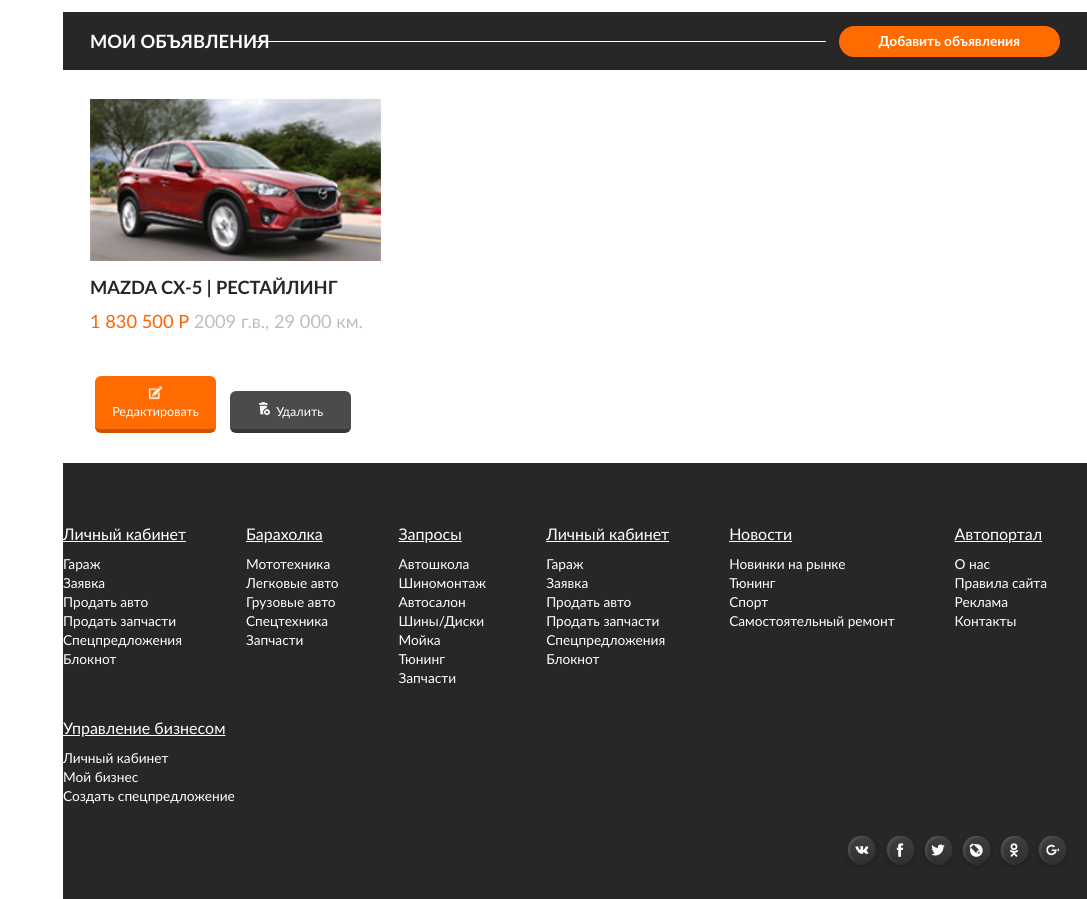
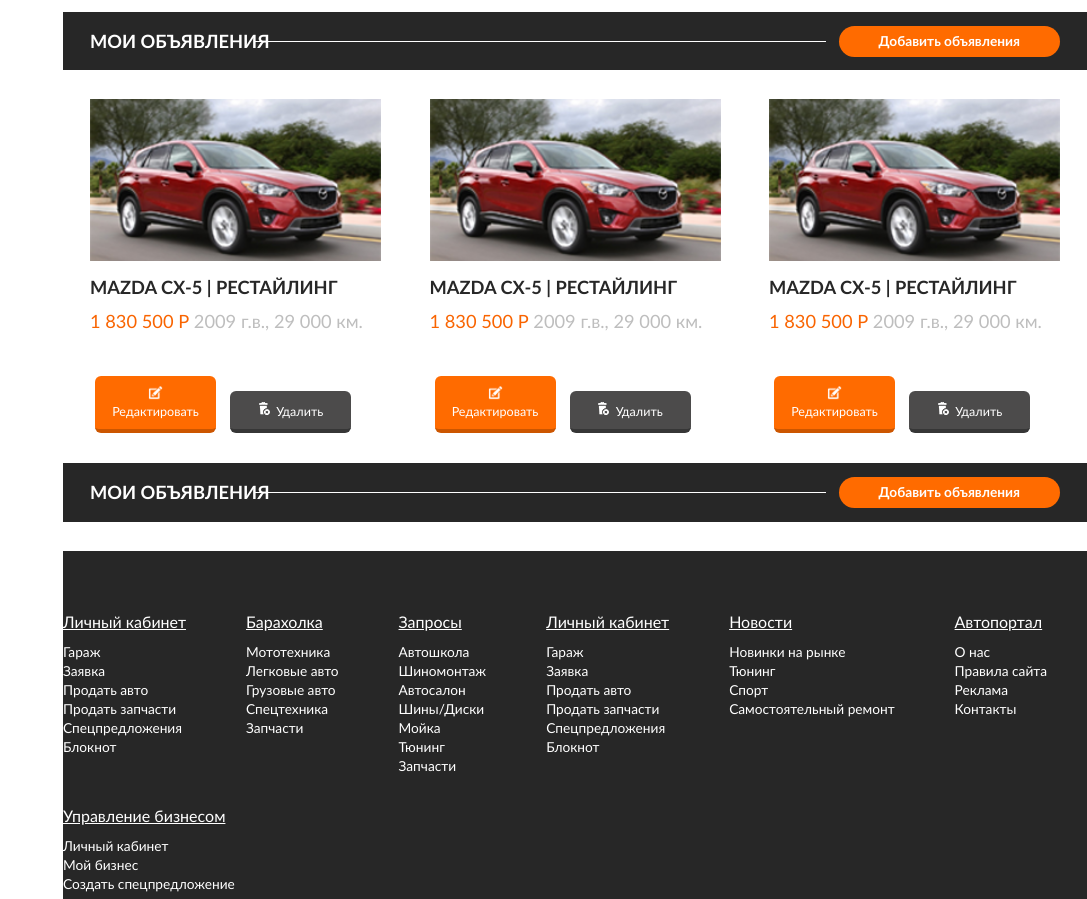
Before and after one commit to Kirbaba/carbax, a website: page cabinet.html in a window 1280 px wide. Shown: the part 1713-2612 px from the top of the page, without its empty margins (193-1280 px from the left). Drawn offline with nearby package versions, Linux system fonts and the light colour scheme.

Commit message:
cabinet next section

```diff
--- a/cabinet.html
+++ b/cabinet.html
@@ -384,6 +384,7 @@
 
             </div>
 
+            <!--open dark cabinet title-->
             <div class="cabinet__dark">
 
                 <div class="container">
@@ -398,6 +399,7 @@
                 </div>
 
             </div>
+            <!--close  dark cabinet title-->
 
             <div class="container">
                 <div class="cabinet__box">
@@ -431,12 +433,79 @@
 
                         </div>
 
+                        <div class="cabinet__container--item">
+
+                            <div class="cabinet__container--img">
+                                <img src="img/mazda_cx5.png" alt="">
+                            </div>
+
+                            <div class="cabinet__container--descr">
+
+                                <span class="title">Mazda CX-5 | Рестайлинг</span>
+
+                                <p class="price"><span>1 830 500 Р</span> 2009 г.в., 29 000 км.</p>
+
+                            </div>
+
+                            <a href="#" class="btn home-fleamarket__new btn_controls_active">
+                                <span class="editing"></span>
+                                Редактировать
+                            </a>
+
+                            <a href="#" class="btn home-fleamarket__top">
+                                <span class="delete"></span>
+                                Удалить
+                            </a>
+
+                        </div>
+
+                        <div class="cabinet__container--item">
+
+                            <div class="cabinet__container--img">
+                                <img src="img/mazda_cx5.png" alt="">
+                            </div>
+
+                            <div class="cabinet__container--descr">
+
+                                <span class="title">Mazda CX-5 | Рестайлинг</span>
+
+                                <p class="price"><span>1 830 500 Р</span> 2009 г.в., 29 000 км.</p>
+
+                            </div>
+
+                            <a href="#" class="btn home-fleamarket__new btn_controls_active">
+                                <span class="editing"></span>
+                                Редактировать
+                            </a>
+
+                            <a href="#" class="btn home-fleamarket__top">
+                                <span class="delete"></span>
+                                Удалить
+                            </a>
+
+                        </div>
+
                     </div>
                     <!--close cabinet container-->
-
                 </div>
             </div>
 
+            <!--open dark cabinet title-->
+            <div class="cabinet__dark">
+
+                <div class="container">
+                    <div class="cabinet__box--head-dark">
+
+                        <h3 class="cabinet__box--title">Мои объявления</h3>
+
+                        <button class="cabinet__registration">Добавить объявления</button>
+
+                    </div>
+
+                </div>
+
+            </div>
+            <!--close dark cabinet title-->
 
             <!--close garage section-->
 
```
